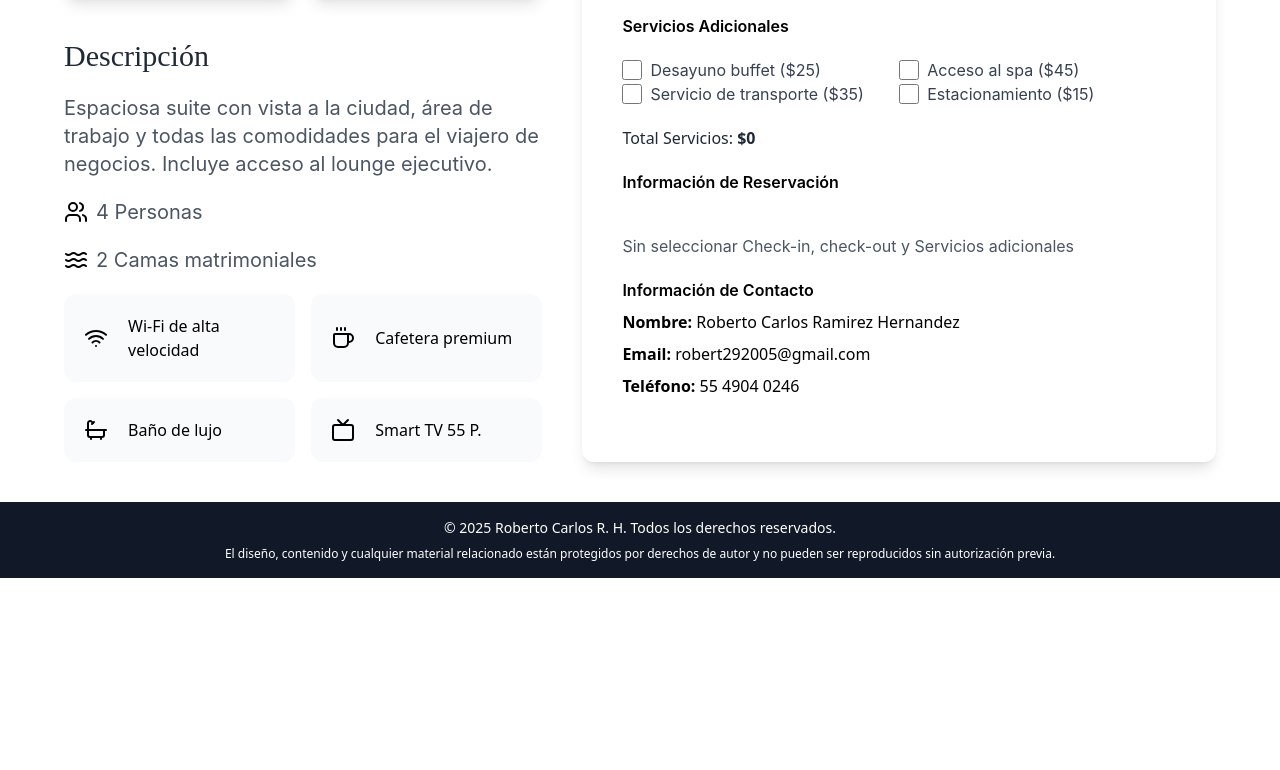
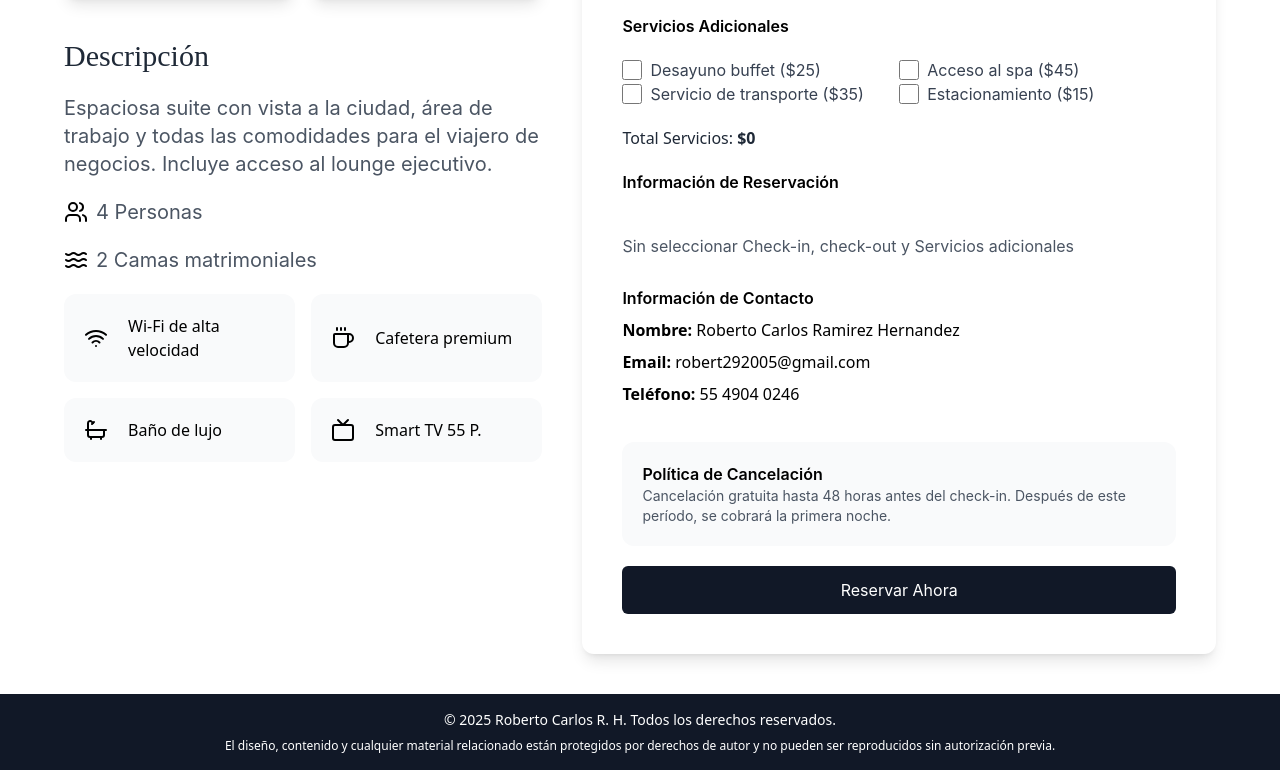
Before and after one commit to Robert-29/Reservaciones-de-Hotel, a React (Vite) app: page /reservar in a window 1280 px wide. Shown: the part 758-1528 px from the top of the page. Before the commit the page ends 1336 px from the top, so only its background shows below. Built offline with nearby package versions, Linux system fonts and the light colour scheme.

Commit message:
Reservaciones terminada

```diff
--- a/src/pages/Reservar.jsx
+++ b/src/pages/Reservar.jsx
@@ -164,7 +164,8 @@ const Reservar = () => {
         <p className='font-inter text-gray-600' >{formatDate(checkOut) == 0 ? "" : `Check-Out: ${formatDate(checkOut)}`  } </p>
         <p className='font-inter text-gray-600' >{calculateDays(checkIn, checkOut) == 0 ? "" : `Noches reservadas: ${calculateDays(checkIn, checkOut)}`  } </p>
         <p className='font-inter text-gray-600' >{seleccionados.length == 0 ? "" : `Servicios adicionales: ${seleccionados.length} ` } </p>
-        <p className='font-inter text-gray-600' >{formatDate(checkIn) == 0 & formatDate(checkOut) == 0 & seleccionados.length == 0 ? "Sin seleccionar Check-in, check-out y Servicios adicionales" : ""  } </p>
+        <p className='font-inter text-gray-600' >{formatDate(checkIn) == 0 & formatDate(checkOut) == 0 && seleccionados.length == 0 ? "Sin seleccionar Check-in, check-out y Servicios adicionales" : ""  } </p>
+        <p className='font-inter font-semibold text-xl  text-center text-gray-900' >{formatDate(checkIn) == 0 && formatDate(checkOut) == 0 && seleccionados.length == 0 ? "" : `Coste Total: $${(calculateDays(checkIn, checkOut) * 1999) + calcularTotal()}` } </p>
       </div>
       <div className='flex flex-col space-y-2' >
         <h3 className='font-inter font-semibold' >Información de Contacto</h3>
@@ -174,6 +175,11 @@ const Reservar = () => {
         <p></p>
         <p></p>
       </div>
+      <div className=' bg-gray-50 rounded-xl p-5 flex flex-col justify-center ' >
+        <h3 className='font-inter font-semibold' >Política de Cancelación</h3>
+        <p className='font-inter text-sm text-gray-600 ' >Cancelación gratuita hasta 48 horas antes del check-in. Después de este período, se cobrará la primera noche.</p>
+      </div>
+      <button className='w-full bg-gray-900 text-white font-inter p-3 rounded-md' >Reservar Ahora</button>
     </div>
     </section>
     <Derechos />
```
Lines whose indentation alone changed are shown as unchanged.
